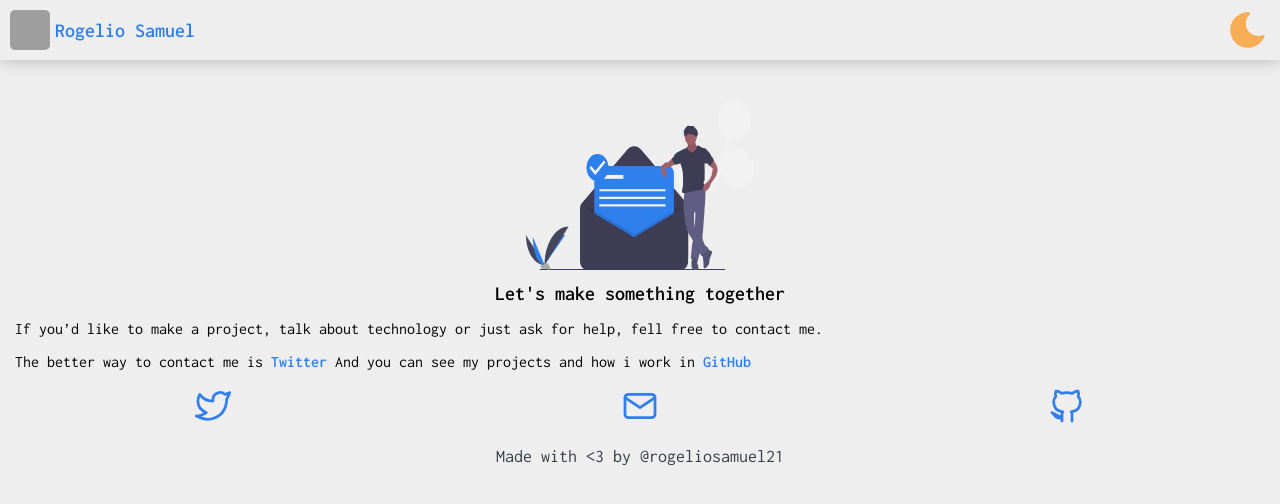
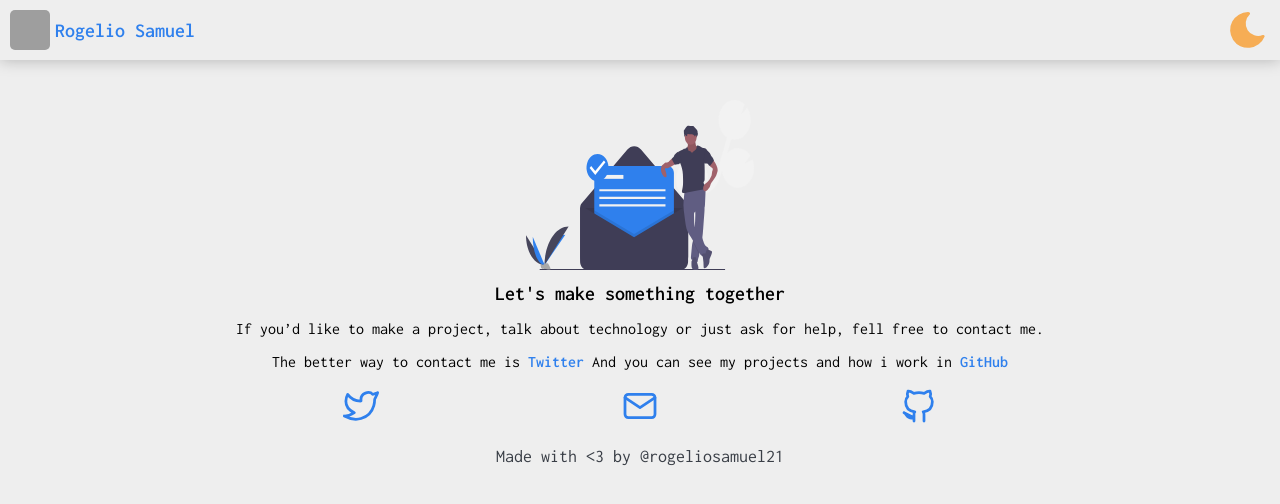
Before and after one commit to sam-621/rogeliosamuel.com, a React app: page /contact in a window 1280 px wide. Shown: the top 504 px of the page. Built offline with nearby package versions, Linux system fonts and the light colour scheme; grey boxes are pictures that could not be loaded.

Commit message:
(add) media queries to contact page

```diff
--- a/src/styles/containers/ContactInfo.css
+++ b/src/styles/containers/ContactInfo.css
@@ -30,3 +30,9 @@
   transition: all 0.25s linear;
   color: #00c58e;
 }
+
+@media screen and (min-width: 1024px) {
+  .Contact-Text-Container p {
+    text-align: center;
+  }
+}
--- a/src/styles/pages/Contact.css
+++ b/src/styles/pages/Contact.css
@@ -1,3 +1,7 @@
+.Contact-content-page {
+  display: grid;
+  justify-content: center;
+}
 .Contact-content {
   margin-bottom: 100px;
 }
@@ -6,19 +10,10 @@
   justify-content: center;
   margin-top: 100px;
 }
-/* @media screen and (min-width: 768px) {
-  .Contact-content {
-    margin-top: 100px;
-    display: grid;
-    grid-template-columns: 1fr 2fr;
-    align-items: center;
-  }
-  .Contact-Text-Container {
-    margin: 0 20px;
-  }
+/* @media screen and (min-width: 1024px) {
 }
 
-@media screen and (min-width: 1440px) {
+/* @media screen and (min-width: 1440px) {
   .Contact-illustration-container img {
     width: 450px;
     height: 239px;
```
